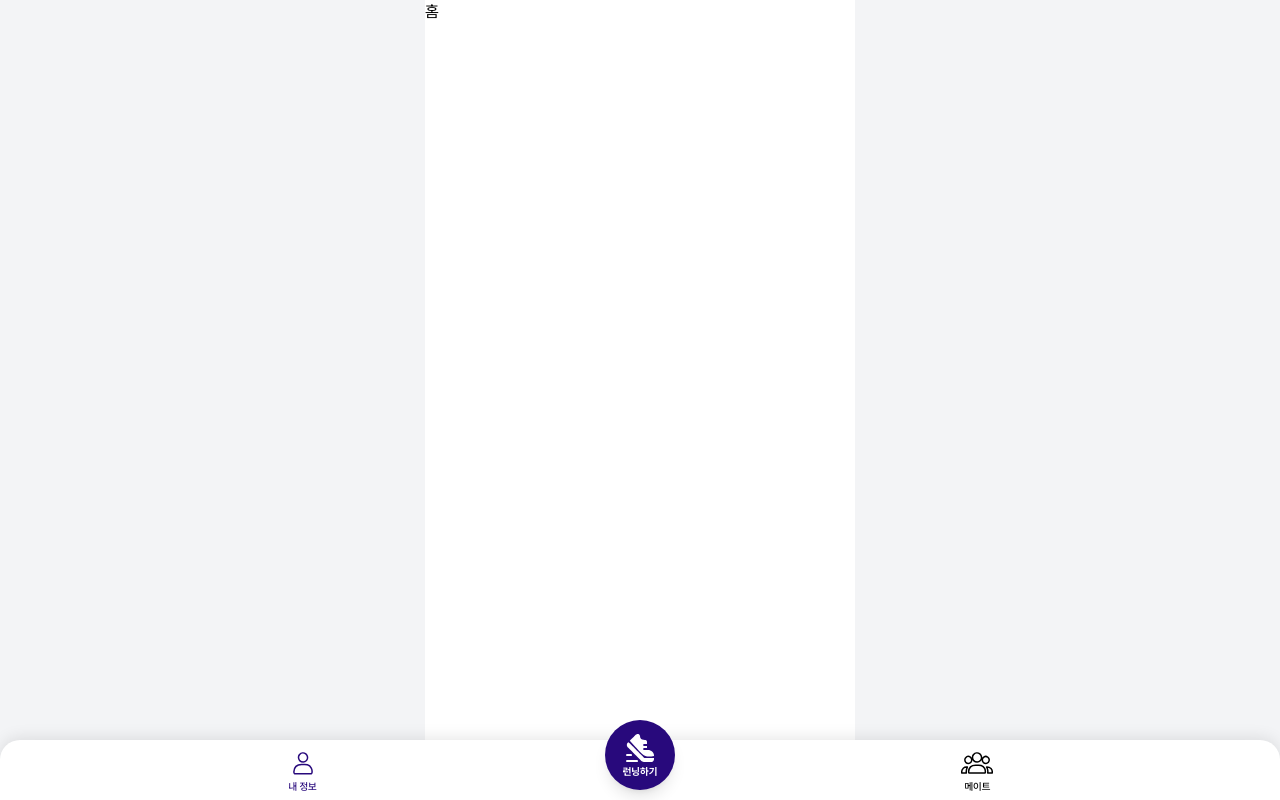
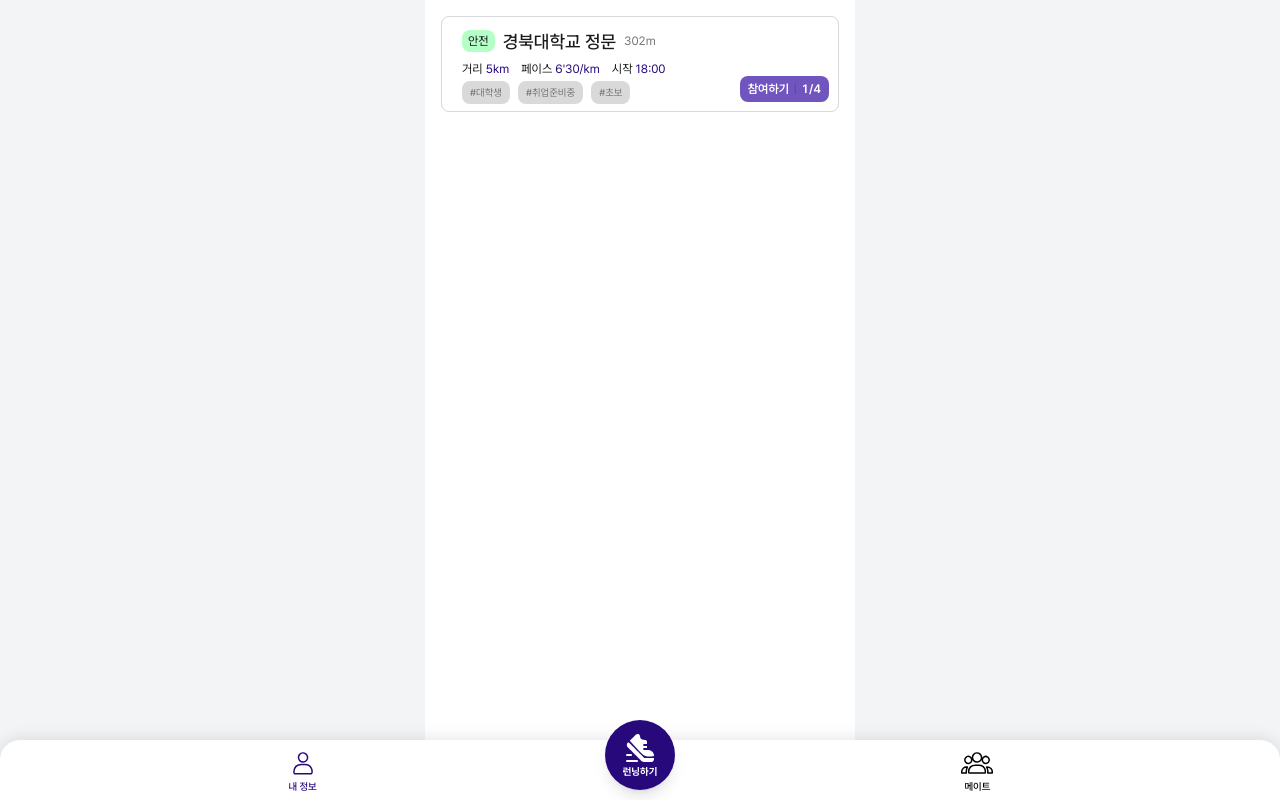
Before and after one commit to 9oormthon-univ/2025_SEASONTHON_TEAM_62_FE, a React (Vite) app: page / in a window 1280 px wide. Built offline with nearby package versions, Linux system fonts and the light colour scheme.

Commit message:
feat: post component 완료

```diff
--- a/src/pages/home/HomePage.tsx
+++ b/src/pages/home/HomePage.tsx
@@ -1,3 +1,25 @@
+import { useState } from 'react';
+import Post from '../../shared/components/post';
+
 export default function HomePage() {
-  return <h1>홈</h1>;
+  const [activeId, setActiveId] = useState<string | null>(null);
+  const isModalOpen = activeId !== null;
+  return (
+    <div className="p-4 space-y-4">
+      <Post
+        id="post-1"
+        selected={activeId === 'post-1' && isModalOpen}
+        onClick={() => setActiveId('post-1')}
+        level="안전"
+        title="경북대학교 정문"
+        distanceFromHere="302m"
+        distance="5km"
+        pace="6'30/km"
+        startTime="18:00"
+        tags={['대학생', '취업준비중', '초보']}
+        participants={1}
+        maxParticipants={4}
+      />
+    </div>
+  );
 }
--- /dev/null
+++ b/src/shared/components/post.tsx
@@ -0,0 +1,102 @@
+interface PostProps {
+  id: string;
+  selected?: boolean;
+  onClick?: () => void;
+  level: '안전' | '보통' | '최단';
+  title: string;
+  distanceFromHere: string;
+  distance: string;
+  pace: string;
+  startTime: string;
+  tags: string[];
+  participants: number;
+  maxParticipants: number;
+  onJoin?: () => void;
+}
+
+const levelStyleMap: Record<PostProps['level'], string> = {
+  안전: 'bg-safe text-black',
+  보통: 'bg-yellow-100 text-black',
+  최단: 'bg-blue-100 text-black',
+};
+
+const Post = ({
+  id,
+  selected = false,
+  onClick,
+  level,
+  title,
+  distanceFromHere,
+  distance,
+  pace,
+  startTime,
+  tags,
+  participants = 1,
+  maxParticipants = 4,
+}: PostProps) => {
+  const infoList = [
+    { label: '거리', value: distance },
+    { label: '페이스', value: pace },
+    { label: '시작', value: startTime },
+  ];
+  const cardBase =
+    'flex flex-col w-full min-h-[6rem] gap-[0.375rem] rounded-[8px] bg-white transition-colors border';
+  const cardWhenSelected = 'border-main3 bg-[#7155BE08]';
+  const cardWhenIdle = 'border-gray2 hover:border-main3 hover:bg-[#7155BE08]';
+  return (
+    <div
+      role="button"
+      tabIndex={0}
+      aria-pressed={selected}
+      onClick={onClick}
+      className={`${cardBase} ${selected ? cardWhenSelected : cardWhenIdle} pt-[0.75rem] pr-[0.5625rem] pb-[0.4375rem] pl-[1.25rem]`}
+      onKeyDown={(e) => (e.key === 'Enter' || e.key === ' ') && onClick?.()}
+    >
+      <div className="h-[1.56rem] flex gap-[0.5rem] items-center">
+        <p
+          className={` px-[0.375rem] py-[0.125rem] text-[0.75rem] font-normal rounded-[8px] ${levelStyleMap[level]}`}
+        >
+          {level}
+        </p>
+        <p className="font-medium text-[1.125rem] text-black">{title}</p>
+        <p className="font-normal text-[0.75rem] text-gray1">
+          {distanceFromHere}
+        </p>
+      </div>
+      <div className="flex gap-[0.75rem]">
+        {infoList.map((item) => (
+          <p
+            key={item.label}
+            className="font-pretendard font-normal text-[0.75rem]"
+          >
+            <span className="text-black">{item.label} </span>
+            <span className="text-main1">{item.value}</span>
+          </p>
+        ))}
+      </div>
+      <div className="flex justify-between">
+        <div className="flex items-center h-[1.125rem] gap-[0.5rem]">
+          {tags.map((tag) => (
+            <span
+              key={tag}
+              className="text-[0.625rem] font-normal px-[0.5rem] py-[0.25rem] rounded-[8px] bg-gray2 text-gray1"
+            >
+              #{tag}
+            </span>
+          ))}
+        </div>
+        <button
+          className="flex -mt-[0.5rem] gap-1 px-[0.5rem] py-[0.25rem] px-[0.5rem] bg-main3 text-white text-[0.75rem] font-semibold rounded-[8px]"
+          onClick={() => {}}
+        >
+          <span>참여하기 </span>
+          <span className="text-main2 opacity-80">|</span>
+          <span className="tabular-nums">
+            {participants}/{maxParticipants}
+          </span>
+        </button>
+      </div>
+    </div>
+  );
+};
+export default Post;
--- a/tailwind.config.js
+++ b/tailwind.config.js
@@ -19,7 +19,7 @@ export default {
         black: '#1A1A1A',
       },
       fontFamily: {
-        pretendard: ['Pretendard', 'ui-sans-serif', 'system-ui'],
+        sans: ['Pretendard', 'ui-sans-serif', 'system-ui'],
       },
     },
   },
```
